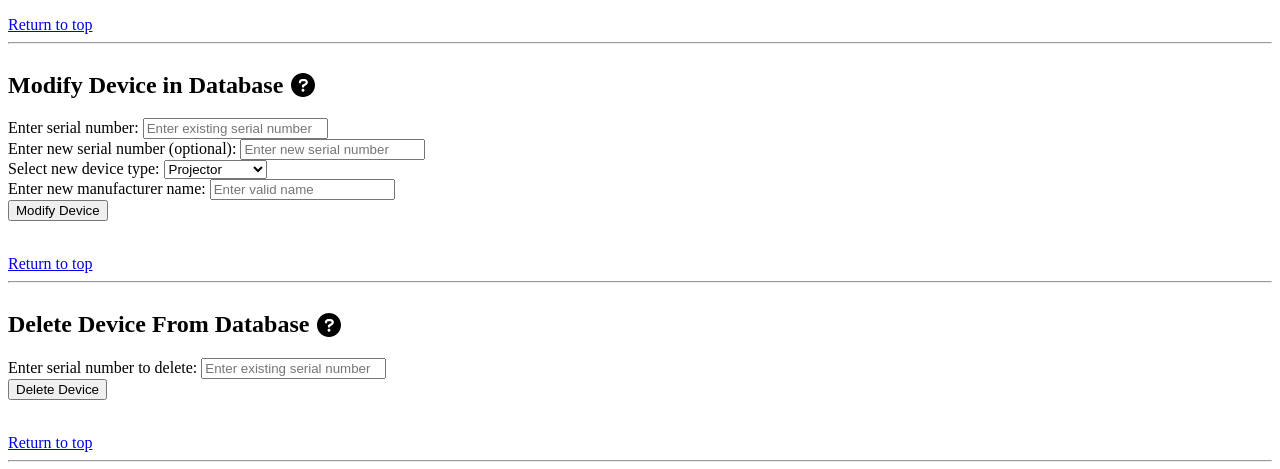
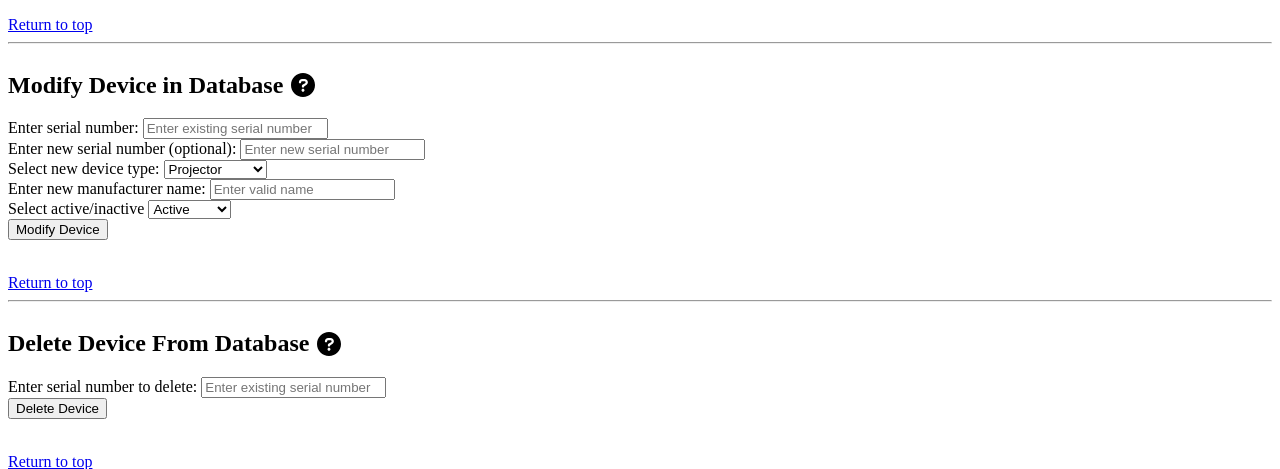
Before and after one commit to DarielMalave/AdvancedSE, a PHP site: page / in a window 1280 px wide. Shown: the part 449-918 px from the top of the page. Run offline with PHP 8.4, Linux system fonts and the light colour scheme; data that the repository does not hold is empty.

Commit message:
Now able to update device to make it active or not active

```diff
--- a/index.php
+++ b/index.php
@@ -203,6 +203,14 @@
 
     <br>
 
+    <label for="active">Select active/inactive</label>
+    <select id="actice" name="active" required>
+        <option value="0">Active</option>
+        <option value="1">Not Active</option>
+    </select>
+
+    <br>
+
     <button type="submit" name="mod_device">Modify Device</button>
 </form>
 
@@ -326,7 +334,7 @@
 
         $fetchDuplicate = $mysqli->query("SELECT * FROM devices WHERE serial_number = '$get_serial_number' LIMIT 1") or die($mysqli->error());
         if (mysqli_num_rows($fetchDuplicate) == 0) {
-            header("location: index.php?pdfnotfound");
+            echo "<p>Unable to find valid serial number</p>";
             exit();
         }
 
--- a/script/query.js
+++ b/script/query.js
@@ -131,7 +131,9 @@ function display_query(container, data_source) {
     }
 
     for (let i = 0; i < data_source.length; i++) {
-        let query_row = "" + data_source[i]['auto_id'] + ", " + data_source[i]['type'] + ", " + data_source[i]['manufacturer'] + ", SN-" + data_source[i]['serial_number'];
+        let active_state = (data_source[i]['active'] == 0) ? "Active" : "Not Active";
+
+        let query_row = "" + data_source[i]['auto_id'] + ", " + data_source[i]['type'] + ", " + data_source[i]['manufacturer'] + ", SN-" + data_source[i]['serial_number'] + ", " + active_state;
         let list_item = document.createElement('li');
 
         list_item.innerText = query_row;
```
Also changed, not shown: modify_device.php (+4 -3 lines).
